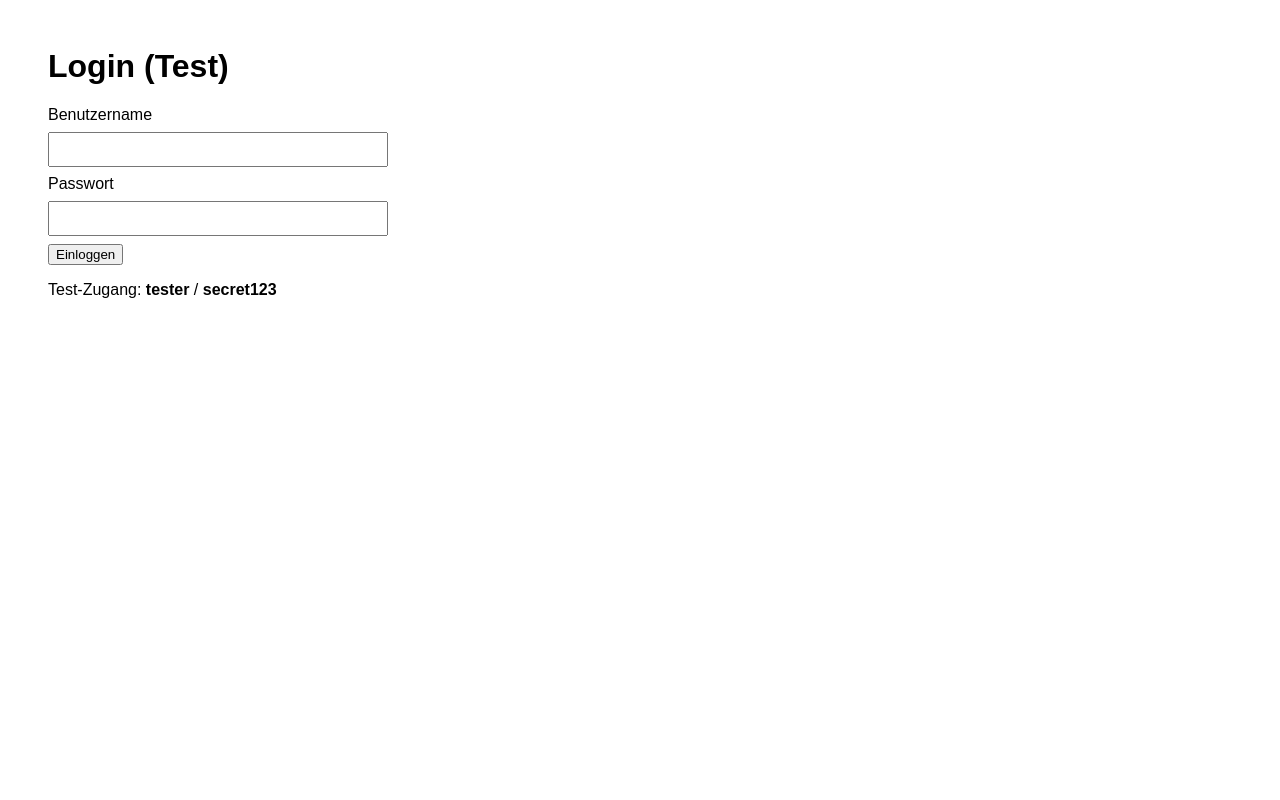
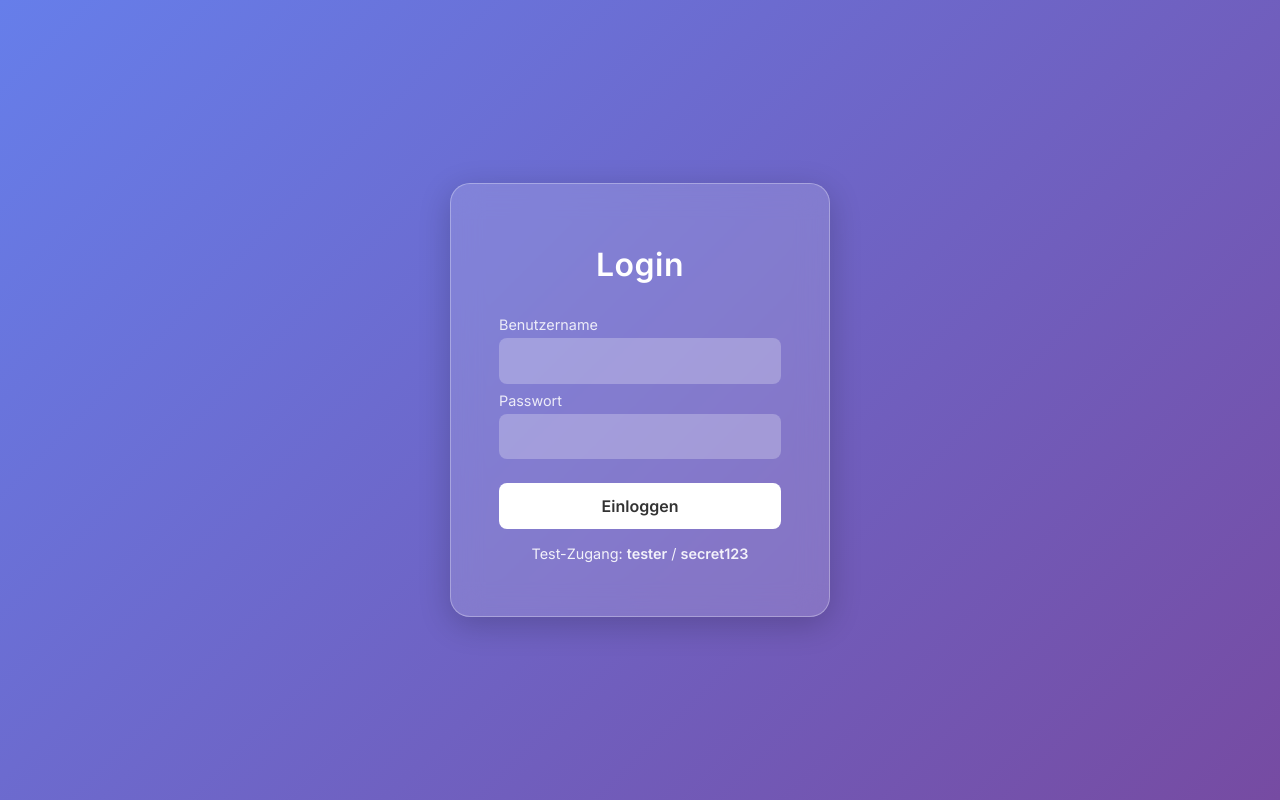
Before and after one commit to leoaigner7/auto-webupdate-demo, a Flask app: page / in a window 1280 px wide. Run offline with Flask 3, Linux system fonts and the light colour scheme.

Commit message:
Loginseite schöner gemacht

```diff
--- a/app/templates/login.html
+++ b/app/templates/login.html
@@ -1,30 +1,142 @@
-<!doctype html>
+<!DOCTYPE html>
 <html lang="de">
 <head>
   <meta charset="utf-8" />
+  <meta name="viewport" content="width=device-width, initial-scale=1.0" />
   <title>Login – Demo</title>
+  <link href="https://fonts.googleapis.com/css2?family=Inter:wght@400;600&display=swap" rel="stylesheet">
   <style>
-    body { font-family: Arial, sans-serif; margin: 3rem; }
-    form { max-width: 320px; }
-    input { width: 100%; padding: .5rem; margin: .5rem 0; }
-    .msg { color: red; }
+    :root {
+      --bg-gradient: linear-gradient(135deg, #667eea, #764ba2);
+      --glass-bg: rgba(255, 255, 255, 0.15);
+      --input-bg: rgba(255, 255, 255, 0.25);
+      --border-color: rgba(255, 255, 255, 0.3);
+    }
+
+    * {
+      box-sizing: border-box;
+      font-family: 'Inter', sans-serif;
+    }
+
+    body {
+      margin: 0;
+      height: 100vh;
+      display: flex;
+      align-items: center;
+      justify-content: center;
+      background: var(--bg-gradient);
+      color: #fff;
+      overflow: hidden;
+    }
+
+    .container {
+      background: var(--glass-bg);
+      backdrop-filter: blur(15px);
+      border: 1px solid var(--border-color);
+      border-radius: 20px;
+      padding: 2.5rem 3rem;
+      width: 100%;
+      max-width: 380px;
+      box-shadow: 0 8px 32px rgba(0, 0, 0, 0.2);
+      animation: fadeIn 1s ease;
+    }
+
+    h1 {
+      text-align: center;
+      margin-bottom: 1.5rem;
+      font-weight: 600;
+      letter-spacing: 0.5px;
+    }
+
+    form {
+      display: flex;
+      flex-direction: column;
+    }
+
+    label {
+      font-size: 0.9rem;
+      margin-top: 0.5rem;
+      margin-bottom: 0.3rem;
+      opacity: 0.85;
+    }
+
+    input {
+      padding: 0.8rem;
+      border: none;
+      border-radius: 8px;
+      background: var(--input-bg);
+      color: #fff;
+      outline: none;
+      font-size: 1rem;
+      transition: 0.3s;
+    }
+
+    input:focus {
+      background: rgba(255, 255, 255, 0.35);
+      box-shadow: 0 0 0 2px rgba(255, 255, 255, 0.4);
+    }
+
+    button {
+      margin-top: 1.5rem;
+      padding: 0.8rem;
+      border: none;
+      border-radius: 8px;
+      background: #ffffff;
+      color: #333;
+      font-weight: 600;
+      font-size: 1rem;
+      cursor: pointer;
+      transition: 0.3s;
+    }
+
+    button:hover {
+      background: #e5e5e5;
+      transform: translateY(-2px);
+    }
+
+    .msg {
+      text-align: center;
+      color: #ffbaba;
+      background: rgba(255, 0, 0, 0.15);
+      padding: 0.5rem;
+      border-radius: 6px;
+      margin-bottom: 1rem;
+    }
+
+    p {
+      text-align: center;
+      margin-top: 1rem;
+      font-size: 0.9rem;
+      opacity: 0.9;
+    }
+
+    @keyframes fadeIn {
+      from { opacity: 0; transform: translateY(20px); }
+      to { opacity: 1; transform: translateY(0); }
+    }
   </style>
 </head>
 <body>
-  <h1>Login (Test)</h1>
+  <div class="container">
+    <h1>Login</h1>
+
     {% with messages = get_flashed_messages() %}
       {% if messages %}
         <div class="msg">{{ messages[0] }}</div>
       {% endif %}
     {% endwith %}
+
     <form action="{{ url_for('login') }}" method="post" autocomplete="off">
-    <label>Benutzername</label>
-    <input name="username" required />
-    <label>Passwort</label>
-    <input name="password" type="password" required />
+      <label for="username">Benutzername</label>
+      <input name="username" id="username" required />
+
+      <label for="password">Passwort</label>
+      <input name="password" id="password" type="password" required />
+
       <button type="submit">Einloggen</button>
     </form>
 
     <p>Test-Zugang: <b>tester</b> / <b>secret123</b></p>
+  </div>
 </body>
 </html>
```
Lines whose indentation alone changed are shown as unchanged.
